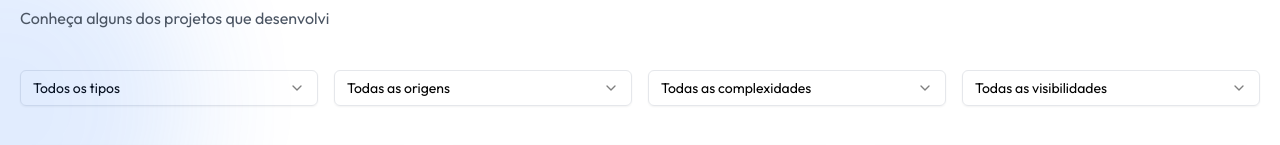
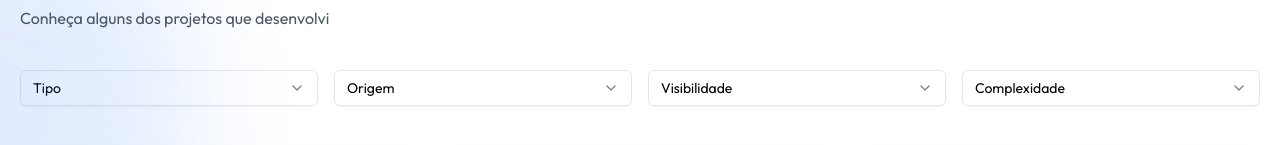
Before and after one commit to emanueltavecia/portfolio, a Next.js app: page /projects in a window 1280 px wide. Shown: the part 182-327 px from the top of the page. Built offline with nearby package versions, Linux system fonts and the light colour scheme; grey boxes are pictures that could not be loaded.

Commit message:
feat: replace single select components with multi-select for project filters

```diff
--- a/src/app/projects/page.tsx
+++ b/src/app/projects/page.tsx
@@ -4,13 +4,7 @@ import React, { useState, useMemo } from 'react'
 import { useScrollToTopOnPageLoad } from '@/utils/scroll-to-top'
 import { Card, CardContent } from '@/components/ui/card'
 import { Badge } from '@/components/ui/badge'
-import {
-  Select,
-  SelectContent,
-  SelectItem,
-  SelectTrigger,
-  SelectValue,
-} from '@/components/ui/select'
+import { SelectMultiple } from '@/components/ui/select-multiple'
 import Image from 'next/image'
 import Link from 'next/link'
 import { motion, AnimatePresence } from 'framer-motion'
@@ -24,35 +18,59 @@ import {
 import { projects } from '@/data/projects'
 
 interface FilterState {
-  type: ProjectType | 'ALL'
-  source: ProjectSource | 'ALL'
-  visibility: ProjectVisibility | 'ALL'
-  complexity: ProjectComplexity | 'ALL'
+  type: string[]
+  source: string[]
+  visibility: string[]
+  complexity: string[]
 }
 
 export default function Projects() {
   useScrollToTopOnPageLoad()
 
   const [filters, setFilters] = useState<FilterState>({
-    type: 'ALL',
-    source: 'ALL',
-    visibility: 'ALL',
-    complexity: 'ALL',
+    type: [],
+    source: [],
+    visibility: [],
+    complexity: [],
   })
+
+  const typeOptions = Object.values(ProjectType).map((type) => ({
+    label: type.charAt(0) + type.slice(1).toLowerCase(),
+    value: type,
+  }))
+
+  const sourceOptions = Object.values(ProjectSource).map((source) => ({
+    label: source,
+    value: source,
+  }))
+
+  const visibilityOptions = Object.values(ProjectVisibility).map(
+    (visibility) => ({
+      label: visibility,
+      value: visibility,
+    }),
+  )
+
+  const complexityOptions = Object.values(ProjectComplexity).map(
+    (complexity) => ({
+      label: complexity,
+      value: complexity,
+    }),
+  )
 
   const filteredProjects = useMemo(() => {
     return projects.filter((project) => {
       const typeMatch =
-        filters.type === 'ALL' ||
-        project.type.includes(filters.type as ProjectType)
+        filters.type.length === 0 ||
+        project.type.some((type) => filters.type.includes(type))
       const sourceMatch =
-        filters.source === 'ALL' || project.source === filters.source
+        filters.source.length === 0 || filters.source.includes(project.source)
       const visibilityMatch =
-        filters.visibility === 'ALL' ||
-        project.visibility === filters.visibility
+        filters.visibility.length === 0 ||
+        filters.visibility.includes(project.visibility)
       const complexityMatch =
-        filters.complexity === 'ALL' ||
-        project.complexity === filters.complexity
+        filters.complexity.length === 0 ||
+        filters.complexity.includes(project.complexity)
 
       return typeMatch && sourceMatch && visibilityMatch && complexityMatch
     })
@@ -75,93 +93,55 @@ export default function Projects() {
       </div>
 
       <div className="grid grid-cols-1 gap-4 sm:grid-cols-2 md:grid-cols-4">
-        <Select
-          value={filters.type}
-          onValueChange={(value) =>
-            setFilters((prev) => ({
-              ...prev,
-              type: value as FilterState['type'],
-            }))
+        <SelectMultiple
+          options={typeOptions}
+          selected={filters.type}
+          onSelect={(value) => setFilters((prev) => ({ ...prev, type: value }))}
+          placeholder="Tipo"
+          useAll
+          multiple
+          allDescription="Todos os tipos"
+          allSelectedDescription="Todos os tipos selecionados"
+        />
+
+        <SelectMultiple
+          options={sourceOptions}
+          selected={filters.source}
+          onSelect={(value) =>
+            setFilters((prev) => ({ ...prev, source: value }))
           }
-        >
-          <SelectTrigger>
-            <SelectValue placeholder="Tipo" />
-          </SelectTrigger>
-          <SelectContent>
-            <SelectItem value="ALL">Todos os tipos</SelectItem>
-            {Object.values(ProjectType).map((type) => (
-              <SelectItem key={type} value={type}>
-                {type.charAt(0) + type.slice(1).toLowerCase()}
-              </SelectItem>
-            ))}
-          </SelectContent>
-        </Select>
+          placeholder="Origem"
+          useAll
+          multiple
+          allDescription="Todas as origens"
+          allSelectedDescription="Todas as origens selecionadas"
+        />
 
-        <Select
-          value={filters.source}
-          onValueChange={(value) =>
-            setFilters((prev) => ({
-              ...prev,
-              source: value as FilterState['source'],
-            }))
+        <SelectMultiple
+          options={visibilityOptions}
+          selected={filters.visibility}
+          onSelect={(value) =>
+            setFilters((prev) => ({ ...prev, visibility: value }))
           }
-        >
-          <SelectTrigger>
-            <SelectValue placeholder="Origem" />
-          </SelectTrigger>
-          <SelectContent>
-            <SelectItem value="ALL">Todas as origens</SelectItem>
-            {Object.values(ProjectSource).map((source) => (
-              <SelectItem key={source} value={source}>
-                {source}
-              </SelectItem>
-            ))}
-          </SelectContent>
-        </Select>
+          placeholder="Visibilidade"
+          useAll
+          multiple
+          allDescription="Todas as visibilidades"
+          allSelectedDescription="Todas as visibilidades selecionadas"
+        />
 
-        <Select
-          value={filters.complexity}
-          onValueChange={(value) =>
-            setFilters((prev) => ({
-              ...prev,
-              complexity: value as FilterState['complexity'],
-            }))
+        <SelectMultiple
+          options={complexityOptions}
+          selected={filters.complexity}
+          onSelect={(value) =>
+            setFilters((prev) => ({ ...prev, complexity: value }))
           }
-        >
-          <SelectTrigger>
-            <SelectValue placeholder="Complexidade" />
-          </SelectTrigger>
-          <SelectContent>
-            <SelectItem value="ALL">Todas as complexidades</SelectItem>
-            {Object.values(ProjectComplexity).map((complexity) => (
-              <SelectItem key={complexity} value={complexity}>
-                {complexity}
-              </SelectItem>
-            ))}
-          </SelectContent>
-        </Select>
-
-        <Select
-          value={filters.visibility}
-          onValueChange={(value) =>
-            setFilters((prev) => ({
-              ...prev,
-              visibility: value as FilterState['visibility'],
-            }))
-          }
-        >
-          <SelectTrigger>
-            <SelectValue placeholder="Visibilidade" />
-          </SelectTrigger>
-          <SelectContent>
-            <SelectItem value="ALL">Todas as visibilidades</SelectItem>
-            {Object.values(ProjectVisibility).map((visibility) => (
-              <SelectItem key={visibility} value={visibility}>
-                {visibility}
-              </SelectItem>
-            ))}
-          </SelectContent>
-        </Select>
+          placeholder="Complexidade"
+          useAll
+          multiple
+          allDescription="Todas as complexidades"
+          allSelectedDescription="Todas as complexidades selecionadas"
+        />
       </div>
 
       <motion.div
```
